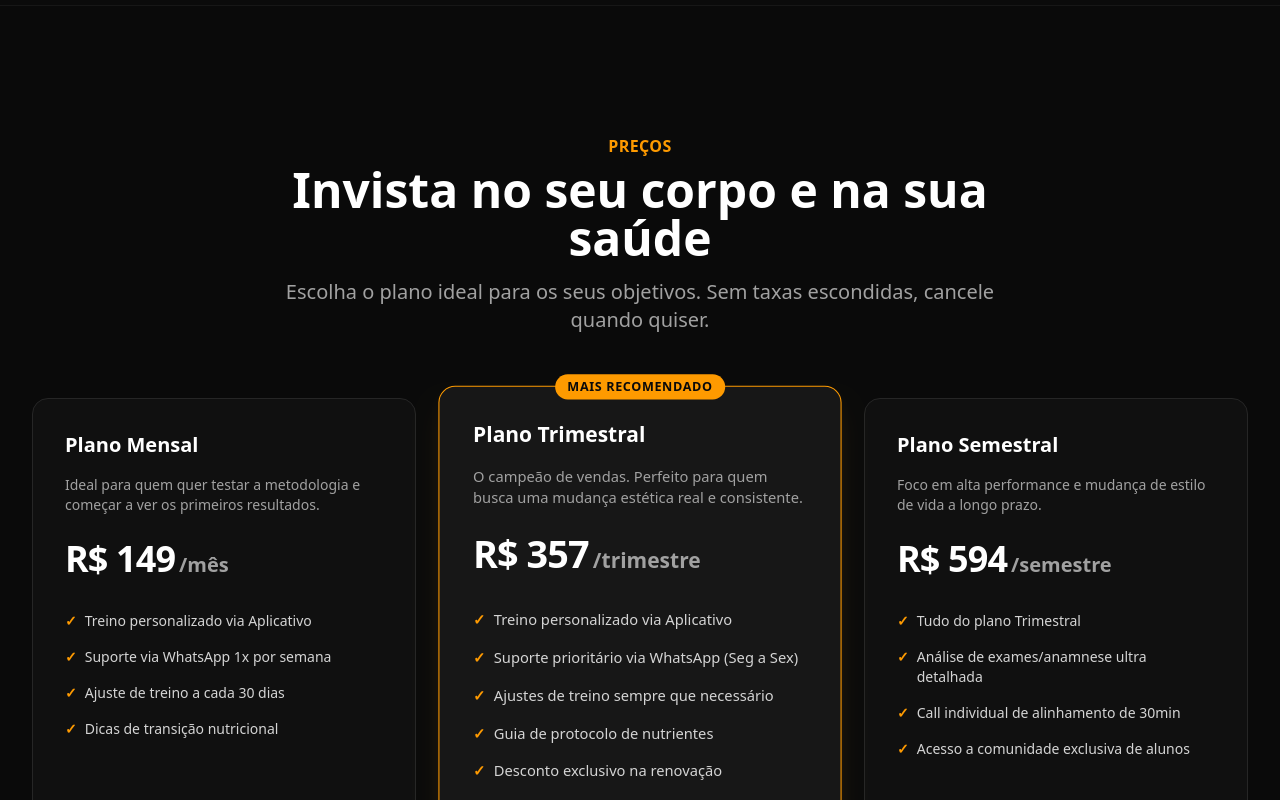
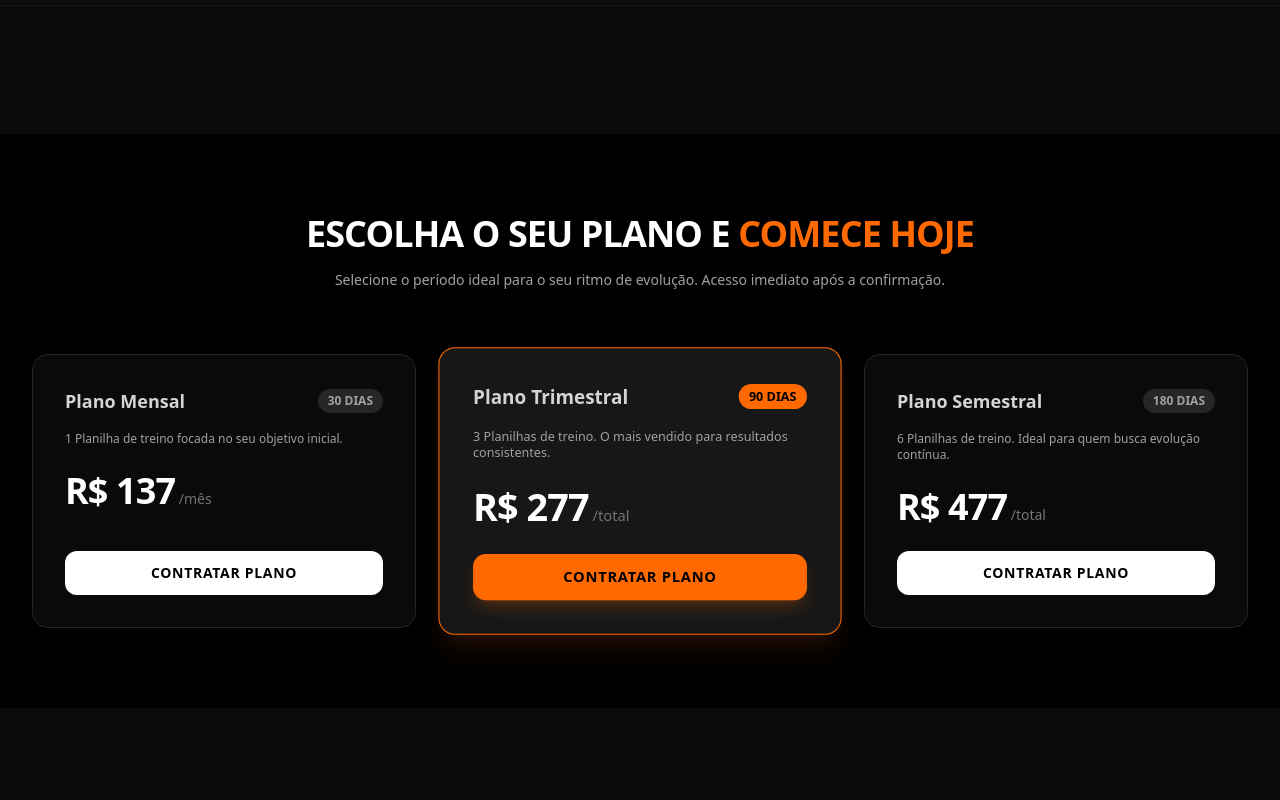
Before and after one commit to joascr7/landpagepersonal, a Next.js app: page / in a window 1280 px wide. Shown: the part 4100-4900 px from the top of the page. Built offline with nearby package versions, Linux system fonts and the light colour scheme.

Commit message:
feat: conectando precos da pagina inicial ao painel dados.ts

```diff
--- a/components/PricingSection.tsx
+++ b/components/PricingSection.tsx
@@ -1,98 +1,93 @@
-import Link from "next/link";
+import { LinksEImagens } from "../dados"; // Puxa os dados estruturados do seu painel
 
-const plans = [
+const planos = [
   {
-    name: "Plano Mensal",
-    price: "R$ 149",
-    period: "/mês",
-    description: "Ideal para quem quer testar a metodologia e começar a ver os primeiros resultados.",
-    features: ["Treino personalizado via Aplicativo", "Suporte via WhatsApp 1x por semana", "Ajuste de treino a cada 30 dias", "Dicas de transição nutricional"],
-    buttonText: "Começar Agora",
-    highlight: false,
-    checkoutUrl: "https://pay.kiwify.com.br/SEU_LINK_AQUI",
+    nome: "Plano Mensal",
+    duracao: "30 DIAS",
+    preco: "R$ 137",
+    periodo: "/mês",
+    detalhes: "1 Planilha de treino focada no seu objetivo inicial.",
+    link: LinksEImagens.checkoutConsultoria30Dias,
+    destaque: false,
   },
   {
-    name: "Plano Trimestral",
-    price: "R$ 357",
-    period: "/trimestre",
-    description: "O campeão de vendas. Perfeito para quem busca uma mudança estética real e consistente.",
-    features: ["Treino personalizado via Aplicativo", "Suporte prioritário via WhatsApp (Seg a Sex)", "Ajustes de treino sempre que necessário", "Guia de protocolo de nutrientes", "Desconto exclusivo na renovação"],
-    buttonText: "Garantir Vaga",
-    highlight: true,
-    checkoutUrl: "https://pay.kiwify.com.br/SEU_LINK_AQUI",
+    nome: "Plano Trimestral",
+    duracao: "90 DIAS",
+    preco: "R$ 277",
+    periodo: "/total",
+    detalhes: "3 Planilhas de treino. O mais vendido para resultados consistentes.",
+    link: LinksEImagens.checkoutConsultoria90Dias,
+    destaque: true, // Deixa esse plano destacado na tela
   },
   {
-    name: "Plano Semestral",
-    price: "R$ 594",
-    period: "/semestre",
-    description: "Foco em alta performance e mudança de estilo de vida a longo prazo.",
-    features: ["Tudo do plano Trimestral", "Análise de exames/anamnese ultra detalhada", "Call individual de alinhamento de 30min", "Acesso a comunidade exclusiva de alunos"],
-    buttonText: "Assinar Premium",
-    highlight: false,
-    checkoutUrl: "https://pay.kiwify.com.br/SEU_LINK_AQUI",
+    nome: "Plano Semestral",
+    duracao: "180 DIAS",
+    preco: "R$ 477",
+    periodo: "/total",
+    detalhes: "6 Planilhas de treino. Ideal para quem busca evolução contínua.",
+    link: LinksEImagens.checkoutConsultoria180Dias,
+    destaque: false,
   },
 ];
 
 export default function PricingSection() {
   return (
-    <section className="max-w-7xl mx-auto px-4 sm:px-6 lg:px-8">
-      <div className="text-center max-w-3xl mx-auto mb-16">
-        <h2 className="text-base font-semibold text-amber-500 uppercase tracking-wide">Preços</h2>
-        <p className="mt-2 text-3xl font-extrabold text-white sm:text-4xl lg:text-5xl">
-          Invista no seu corpo e na sua saúde
-        </p>
-        <p className="mt-4 text-xl text-neutral-400">
-          Escolha o plano ideal para os seus objetivos. Sem taxas escondidas, cancele quando quiser.
+    <section id="planos" className="bg-black text-white py-20 px-4 sm:px-6 lg:px-8">
+      <div className="max-w-7xl mx-auto">
+
+        <div className="text-center mb-16">
+          <h2 className="text-3xl md:text-4xl font-black uppercase tracking-tight">
+            Escolha o seu plano e <span className="text-orange-500">Comece Hoje</span>
+          </h2>
+          <p className="text-neutral-400 mt-4 max-w-2xl mx-auto text-sm">
+            Selecione o período ideal para o seu ritmo de evolução. Acesso imediato após a confirmação.
           </p>
         </div>
 
-      <div className="grid grid-cols-1 gap-8 md:grid-cols-3 items-stretch">
-        {plans.map((plan, index) => (
+        <div className="grid grid-cols-1 md:grid-cols-3 gap-8 items-stretch">
+          {planos.map((plano, index) => (
             <div
               key={index}
-            className={`relative rounded-2xl p-8 flex flex-col justify-between border transition-all duration-300 ${
-              plan.highlight
-                ? "bg-neutral-900 border-amber-500 shadow-xl shadow-amber-500/10 md:scale-105 z-10"
-                : "bg-neutral-900/50 border-neutral-800 hover:border-neutral-700"
+              className={`border rounded-2xl p-8 flex flex-col justify-between transition-all ${
+                plano.destaque
+                  ? "border-orange-500 bg-neutral-900 shadow-xl shadow-orange-500/10 scale-105"
+                  : "border-neutral-800 bg-neutral-950"
               }`}
             >
-            {plan.highlight && (
-              <span className="absolute top-0 right-1/2 translate-x-1/2 -translate-y-1/2 bg-amber-500 text-neutral-950 text-xs font-bold px-3 py-1 rounded-full uppercase tracking-wider bindings">
-                Mais Recomendado
+              <div>
+                <div className="flex justify-between items-center mb-4">
+                  <h3 className="text-lg font-bold text-neutral-300">{plano.nome}</h3>
+                  <span className={`text-xs font-bold uppercase px-2.5 py-1 rounded-full ${
+                    plano.destaque ? "bg-orange-500 text-black" : "bg-neutral-800 text-neutral-400"
+                  }`}>
+                    {plano.duracao}
                   </span>
-            )}
-
-            <div>
-              <h3 className="text-xl font-bold text-white">{plan.name}</h3>
-              <p className="mt-4 text-sm text-neutral-400 min-h-[40px]">{plan.description}</p>
-              <div className="mt-6 flex items-baseline">
-                <span className="text-4xl font-extrabold tracking-tight text-white">{plan.price}</span>
-                <span className="ml-1 text-xl font-semibold text-neutral-400">{plan.period}</span>
                 </div>
 
-              <ul className="mt-8 space-y-4">
-                {plan.features.map((feature, fIndex) => (
-                  <li key={fIndex} className="flex items-start text-sm text-neutral-300">
-                    <span className="text-amber-500 mr-2 font-bold">✓</span>
-                    {feature}
-                  </li>
-                ))}
-              </ul>
+                <p className="text-xs text-neutral-400 mb-6">{plano.detalhes}</p>
+
+                <div className="mb-6">
+                  <span className="text-4xl font-black tracking-tight">{plano.preco}</span>
+                  <span className="text-neutral-500 text-sm font-medium"> {plano.periodo}</span>
+                </div>
               </div>
 
-            <Link
-              href={plan.checkoutUrl}
+              <a
+                href={plano.link}
                 target="_blank"
-              className={`mt-8 w-full block text-center py-3 px-4 rounded-xl font-bold transition-colors ${
-                plan.highlight
-                  ? "bg-amber-500 text-neutral-950 hover:bg-amber-400"
-                  : "bg-neutral-800 text-white hover:bg-neutral-700"
+                rel="noopener noreferrer"
+                className={`w-full block text-center font-bold uppercase tracking-wider text-sm py-3 px-4 rounded-xl transition-all ${
+                  plano.destaque
+                    ? "bg-orange-500 hover:bg-orange-600 text-black shadow-lg shadow-orange-500/20"
+                    : "bg-white hover:bg-neutral-200 text-black"
                 }`}
               >
-              {plan.buttonText}
-            </Link>
+                Contratar Plano
+              </a>
             </div>
           ))}
+        </div>
+
       </div>
     </section>
   );
--- a/dados.ts
+++ b/dados.ts
@@ -7,7 +7,7 @@ export const LinksEImagens = {
 
   // --- LINKS DE PAGAMENTO DA CONSULTORIA (HOME E LOJA) ---
   checkoutConsultoria180Dias: "https://pay.kiwify.com.br/SEU_LINK_180",
-  checkoutConsultoria90Dias: "https://pay.kiwify.com.br/SEU_LINK_90",
+  checkoutConsultoria90Dias: "https://pay.kiwify.com.br/9tyA40s",
   checkoutConsultoria30Dias: "https://pay.kiwify.com.br/SEU_LINK_30",
 
   // --- LINKS E IMAGENS DAS PLANILHAS PRONTAS (R$ 47,00) ---
```
Lines whose indentation alone changed are shown as unchanged.
